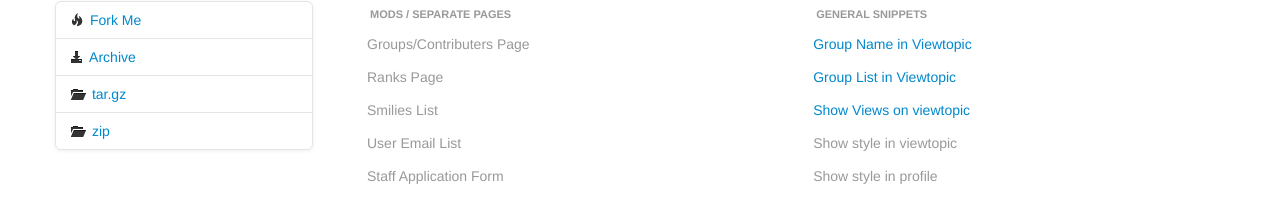
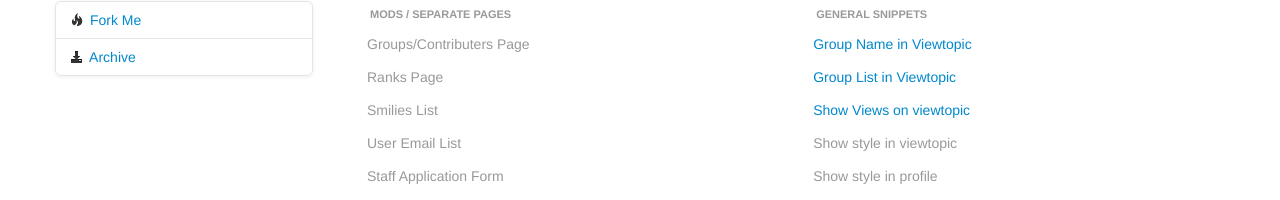
Before and after one commit to stickerboy/phpbb-snippets, a plain HTML site: page index.html in a window 1280 px wide. Shown: the part 358-558 px from the top of the page. Drawn offline with Linux system fonts and the light colour scheme.

Commit message:
Hiding these for now, until I get the correct links

```diff
--- a/index.html
+++ b/index.html
@@ -65,8 +65,8 @@
 <ul class="nav nav-list bs-docs-sidenav affix">
           <li><a href="https://github.com/stickerboy/phpbb-snippets/" target="_blank" title="Archive"><i class="icon-fire"></i> Fork Me</a></li>
           <li><a href="https://github.com/stickerboy/phpbb-snippets/archive/gh-pages.zip" title="Archive"><i class="icon-download-alt"></i> Archive</a></li>
-          <li><a href="https://github.com/stickerboy/phpbb-snippets/tarball/master" title="Tarball"><i class="icon-folder-open"></i> tar.gz</a></li>
-          <li><a href="https://github.com/stickerboy/phpbb-snippets/zipball/master" title="Zip"><i class="icon-folder-open"></i> zip</a></li>
+          <!--li><a href="https://github.com/stickerboy/phpbb-snippets/tarball/master" title="Tarball"><i class="icon-folder-open"></i> tar.gz</a></li>
+          <li><a href="https://github.com/stickerboy/phpbb-snippets/zipball/master" title="Zip"><i class="icon-folder-open"></i> zip</a></li -->
         </ul>
 		  </div>
 		  <div class="span9">
```
